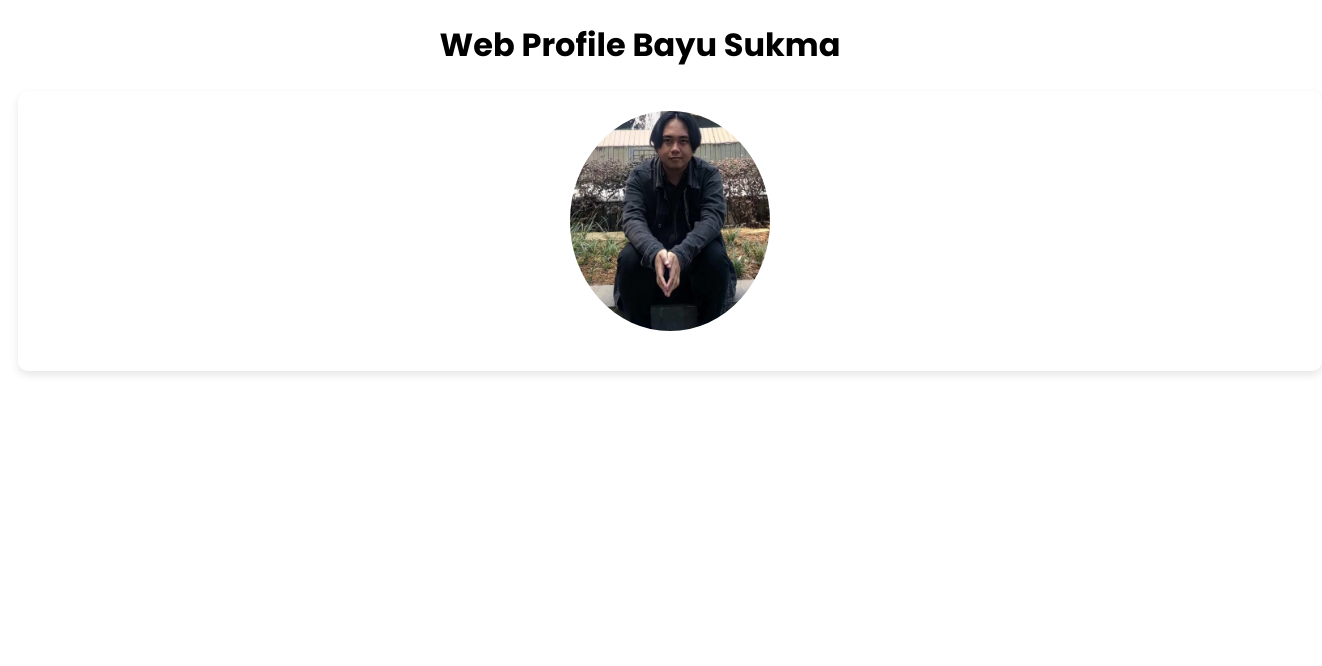
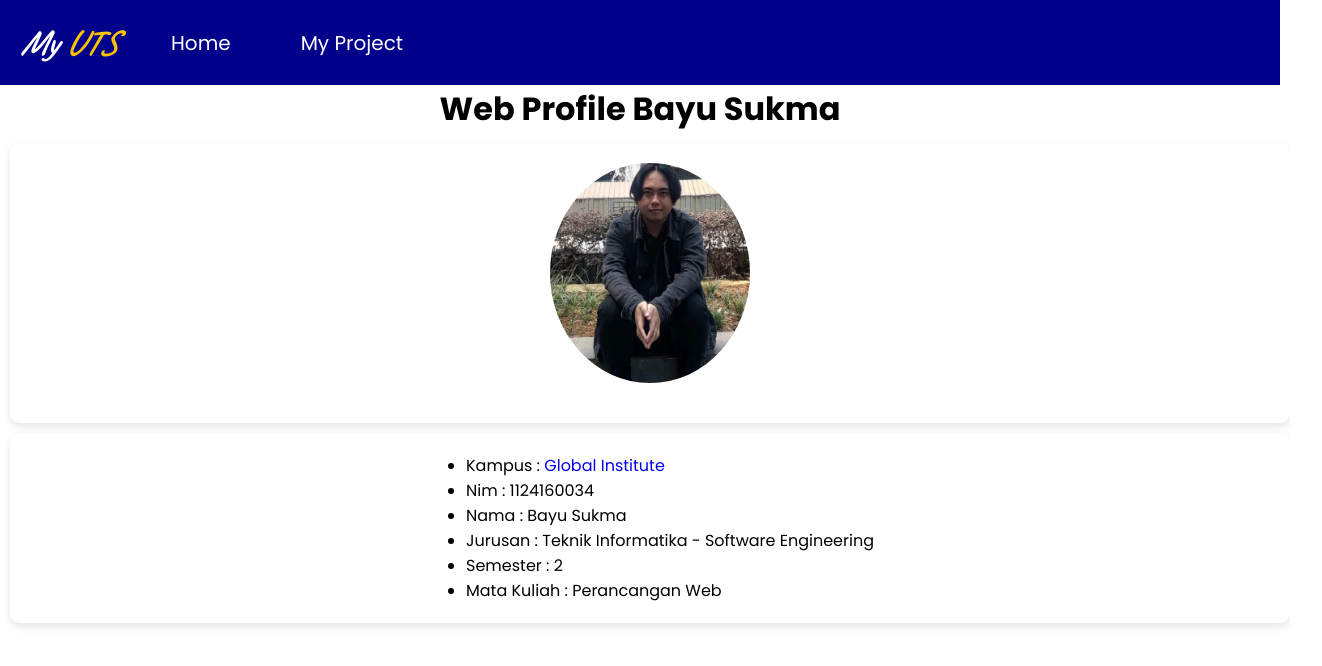
Before and after one commit to Codenames-Ren/1124160034-UTS, a plain HTML site: page index.html in a window 1280 px wide. Shown: the whole page, 1322 px wide, since content can reach past the window. Drawn offline with Linux system fonts and the light colour scheme.

Commit message:
5. Membuat List dengan bullet

```diff
--- a/index.html
+++ b/index.html
@@ -16,10 +16,31 @@
   </head>
   <body>
     <header>
-      <h1>Web Profile Bayu Sukma</h1>
+        <nav>
+          <h3>My&nbsp;<span>UTS</span></h3>
+          <ul>
+            <li><a href="#">Home</a></li>
+            <li><a href="#">My Project</a></li>
+            <!-- <li><a href="#"></a>Contact Me</li> -->
+          </ul>
+        </nav>
+    </header>
+    <main>
+    </section>
+    <h1>Web Profile Bayu Sukma</h1>
+    <section class="container">
+      <img src="/image/me.webp" alt="me" />
+    </section>
       <section class="container">
-        <img src="/image/me.webp" alt="me" />
+        <ul>
+          <li>Kampus : <a href="https://global.ac.id/">Global Institute</a></li>
+          <li>Nim : 1124160034</li>
+          <li>Nama : Bayu Sukma</li>
+          <li>Jurusan : Teknik Informatika - Software Engineering</li>
+          <li>Semester : 2</li>
+          <li>Mata Kuliah : Perancangan Web</li>
+        </ul>
       </section>
-    </header>
+    </main>
   </body>
 </html>
--- a/style/style.css
+++ b/style/style.css
@@ -1,5 +1,7 @@
 * {
   font-family: "Poppins", Arial, Helvetica, sans-serif;
+  margin: 0;
+  box-sizing: border-box;
 }
 
 h1 {
@@ -25,3 +27,69 @@ h1 {
   border-radius: 90%;
   margin-bottom: 20px;
 }
+
+.container li {
+  text-align: left;
+}
+
+.container li a {
+  text-decoration: none;
+}
+
+nav {
+  background-color: darkblue;
+  width: 100%;
+  display: flex;
+  align-items: center;
+  justify-content: space-between;
+  padding: 10px;
+}
+
+header {
+  width: 100%;
+  display: flex;
+  align-items: center;
+  flex-direction: column;
+}
+
+nav h3 span {
+  font-family: "Caveat", sans-serif;
+  color: #ffc400;
+}
+
+nav h3 {
+  font-size: 35px;
+  font-family: "Caveat", sans-serif;
+  font-style: italic;
+  padding: 10px;
+  text-decoration: none;
+  color: white;
+}
+
+nav ul {
+  list-style: none;
+  width: 90%;
+  display: flex;
+  align-items: center;
+  padding: 0;
+  margin: 0;
+}
+
+nav ul li {
+  margin: 0 15px;
+}
+
+nav ul li a {
+  text-decoration: none;
+  font-size: 20px;
+  color: white;
+  display: block;
+  padding: 14px 20px;
+}
+
+nav ul li a:hover {
+  color: aqua;
+  letter-spacing: 1px;
+  text-transform: capitalize;
+  transition: 0.5s ease-in;
+}
```
